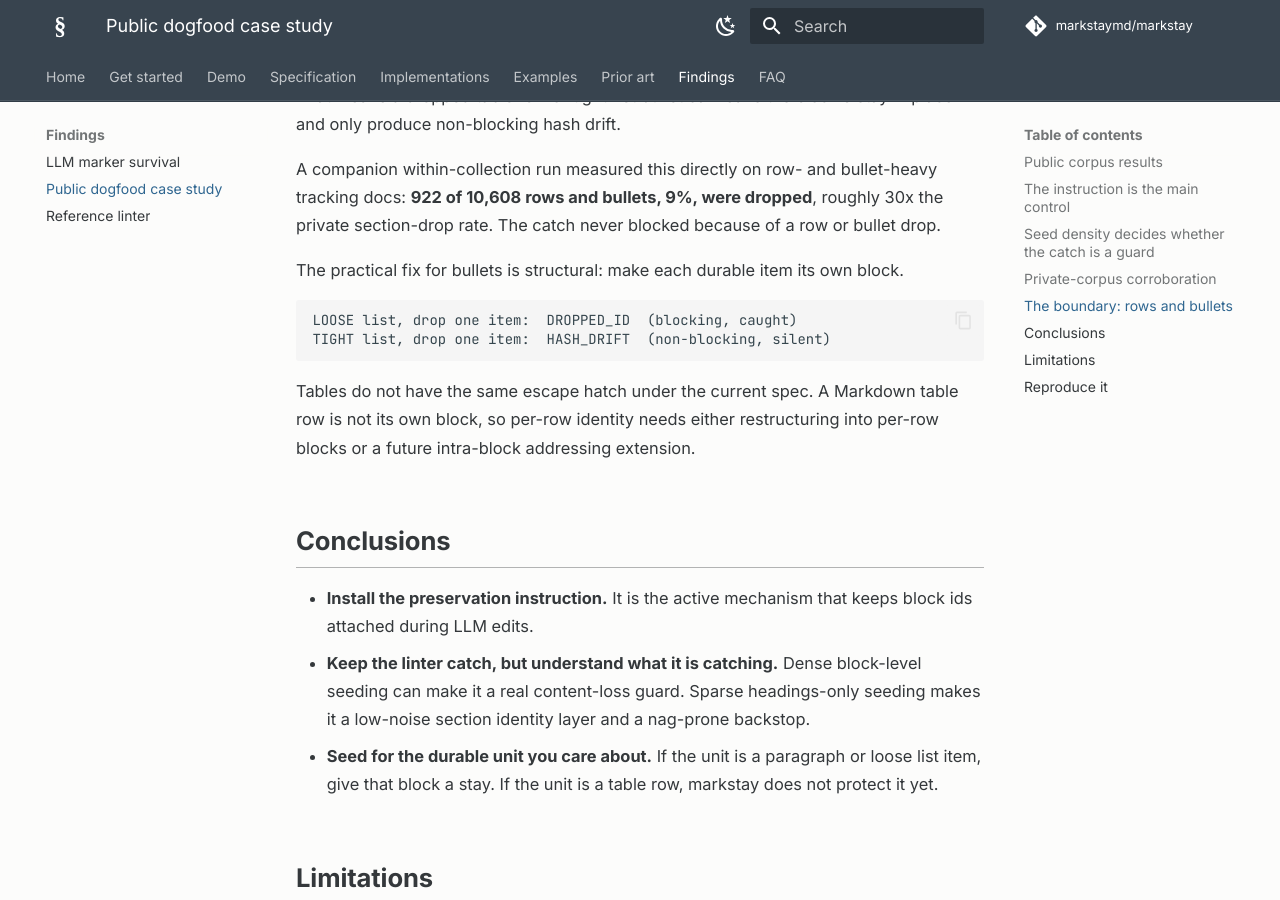
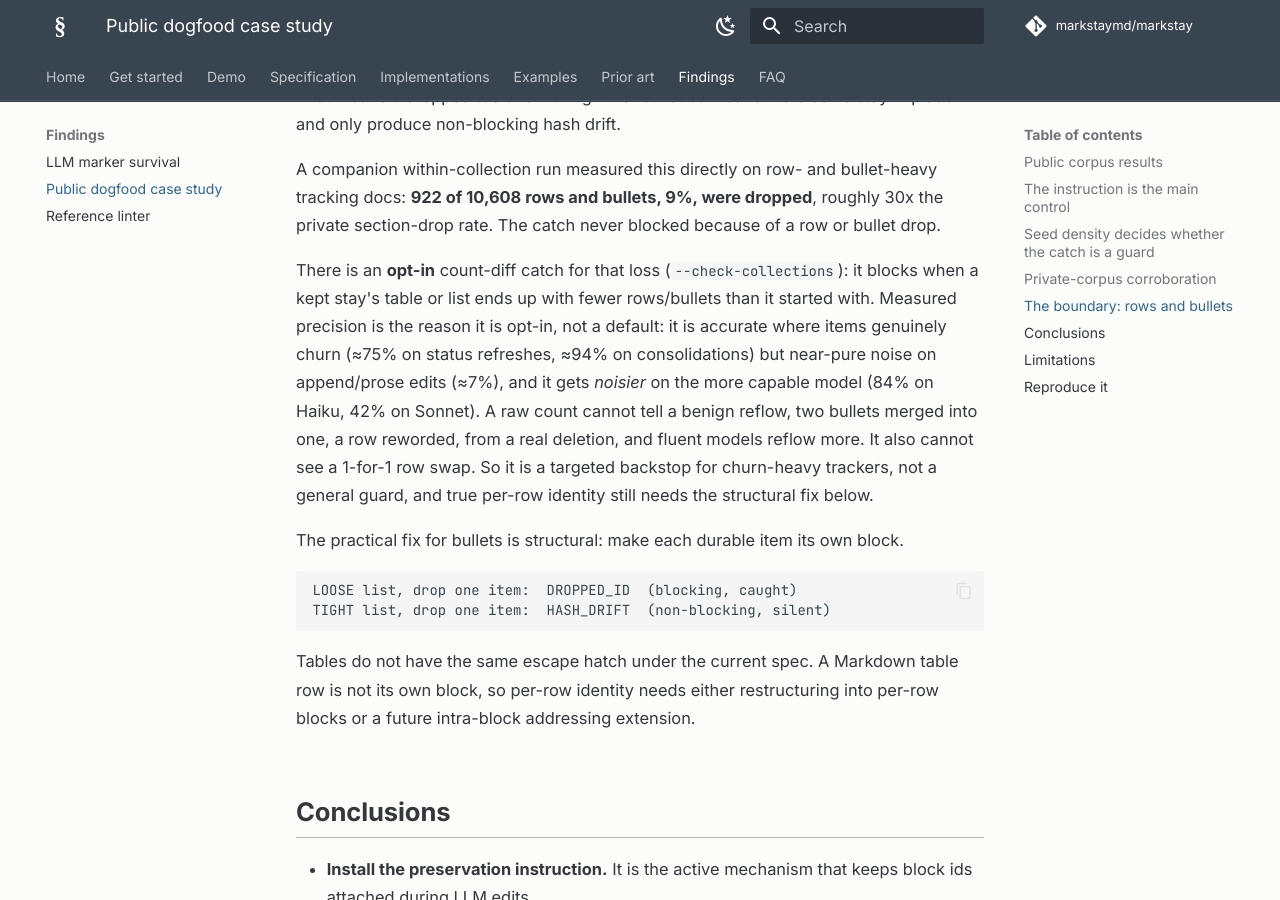
Before and after one commit to markstaymd/markstay, an MkDocs documentation site: the page built from docs/dogfood.md, in a window 1280 px wide and 900 px high, scrolled down 3512 px. Built offline with MkDocs 1.6.1 and Material for MkDocs 9.7.7, drawn with Linux system fonts in a browser that asks for light colours; comment, search, counter and statistics services are not loaded.

Commit message:
dogfood: document the opt-in collection catch and its measured precision
The within-collection section noted only the blind spot. Add the opt-in
count-diff catch (--check-collections) and why it is opt-in: measured precision
is high where items genuinely churn (status ~75%, consolidate ~94%) but near-noise
on append/prose (~7%), and it degrades on the more capable model (Haiku 84%,
Sonnet 42%) because a raw count cannot tell a benign reflow from a real deletion.
It also cannot see a 1-for-1 row swap. Framed as a targeted backstop, not a guard.

````diff
--- a/docs/dogfood.md
+++ b/docs/dogfood.md
@@ -112,6 +112,16 @@ A companion within-collection run measured this directly on row- and bullet-heav
 tracking docs: **922 of 10,608 rows and bullets, 9%, were dropped**, roughly 30x the
 private section-drop rate. The catch never blocked because of a row or bullet drop.
 
+There is an **opt-in** count-diff catch for that loss (`--check-collections`): it blocks
+when a kept stay's table or list ends up with fewer rows/bullets than it started with.
+Measured precision is the reason it is opt-in, not a default: it is accurate where items
+genuinely churn (≈75% on status refreshes, ≈94% on consolidations) but near-pure noise
+on append/prose edits (≈7%), and it gets *noisier* on the more capable model (84% on
+Haiku, 42% on Sonnet). A raw count cannot tell a benign reflow, two bullets merged into
+one, a row reworded, from a real deletion, and fluent models reflow more. It also cannot
+see a 1-for-1 row swap. So it is a targeted backstop for churn-heavy trackers, not a
+general guard, and true per-row identity still needs the structural fix below.
+
 The practical fix for bullets is structural: make each durable item its own block.
 
 ```text
````
